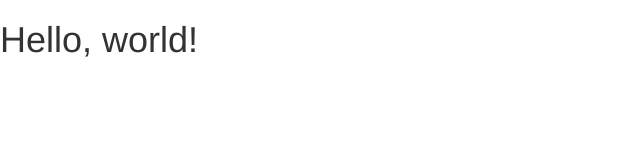
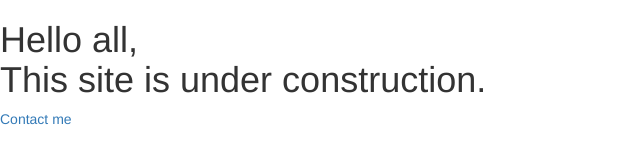
Before and after one commit to Saravanakrishnan/saravanakrishnan.github.io, a plain HTML site: page index.html in a window 1280 px wide. Shown: the whole page, without its empty margins (0-640 px from the left). Drawn offline with Linux system fonts and the light colour scheme.

Commit message:
Update index.html

```diff
--- a/index.html
+++ b/index.html
@@ -21,7 +21,15 @@
     <![endif]-->
   </head>
   <body>
-    <h1>Hello, world!</h1>
+    <h1>Hello all,<Br/>
+This site is under construction.
+</h1>
+
+<p>
+<a href="mailto:saravanakrishnan01@gmail.com">
+Contact me </p>
+
+</p>
 
     <!-- jQuery (necessary for Bootstrap's JavaScript plugins) -->
     <script src="assets/plugins/jquery/jquery-1.12.3.min.js"></script>
```
